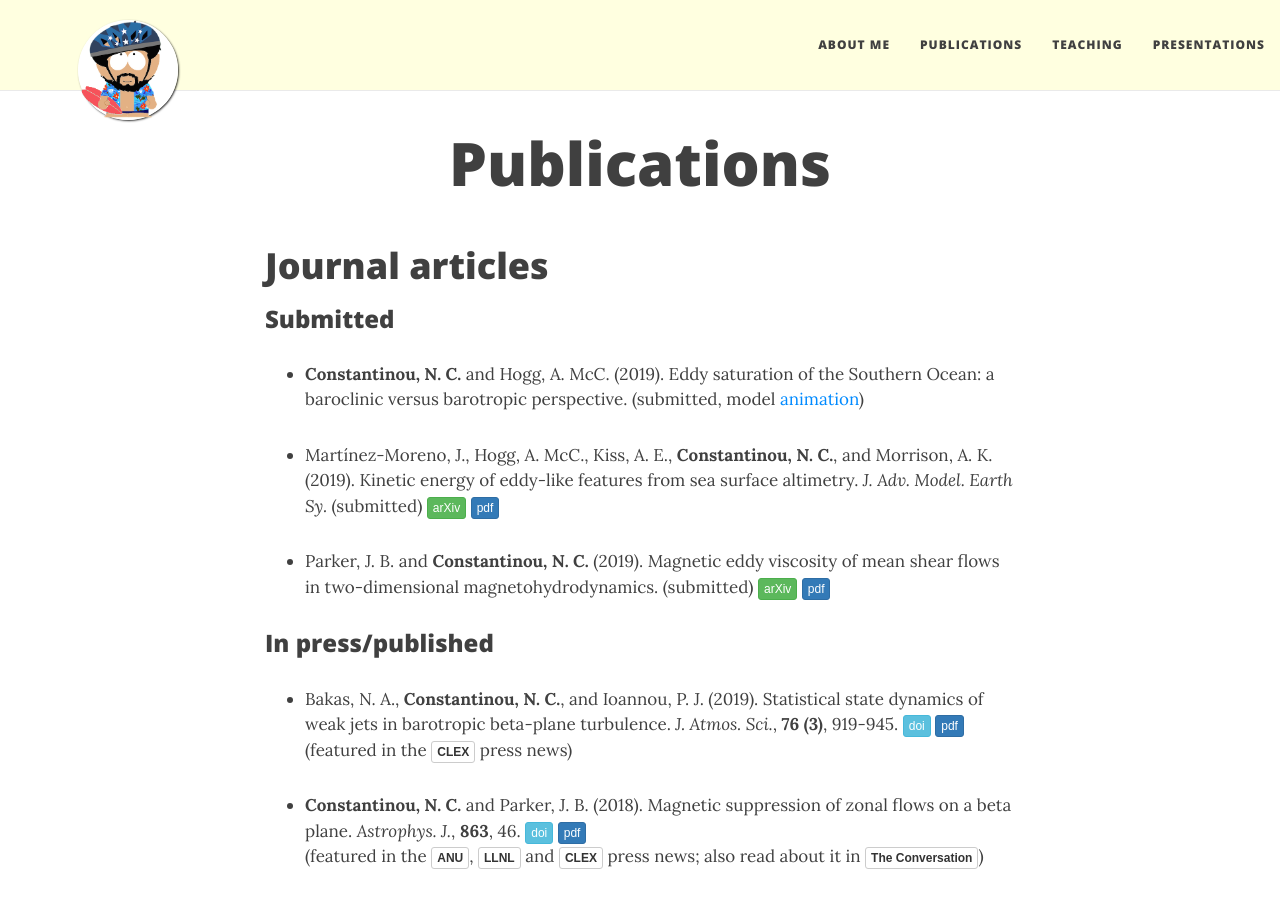
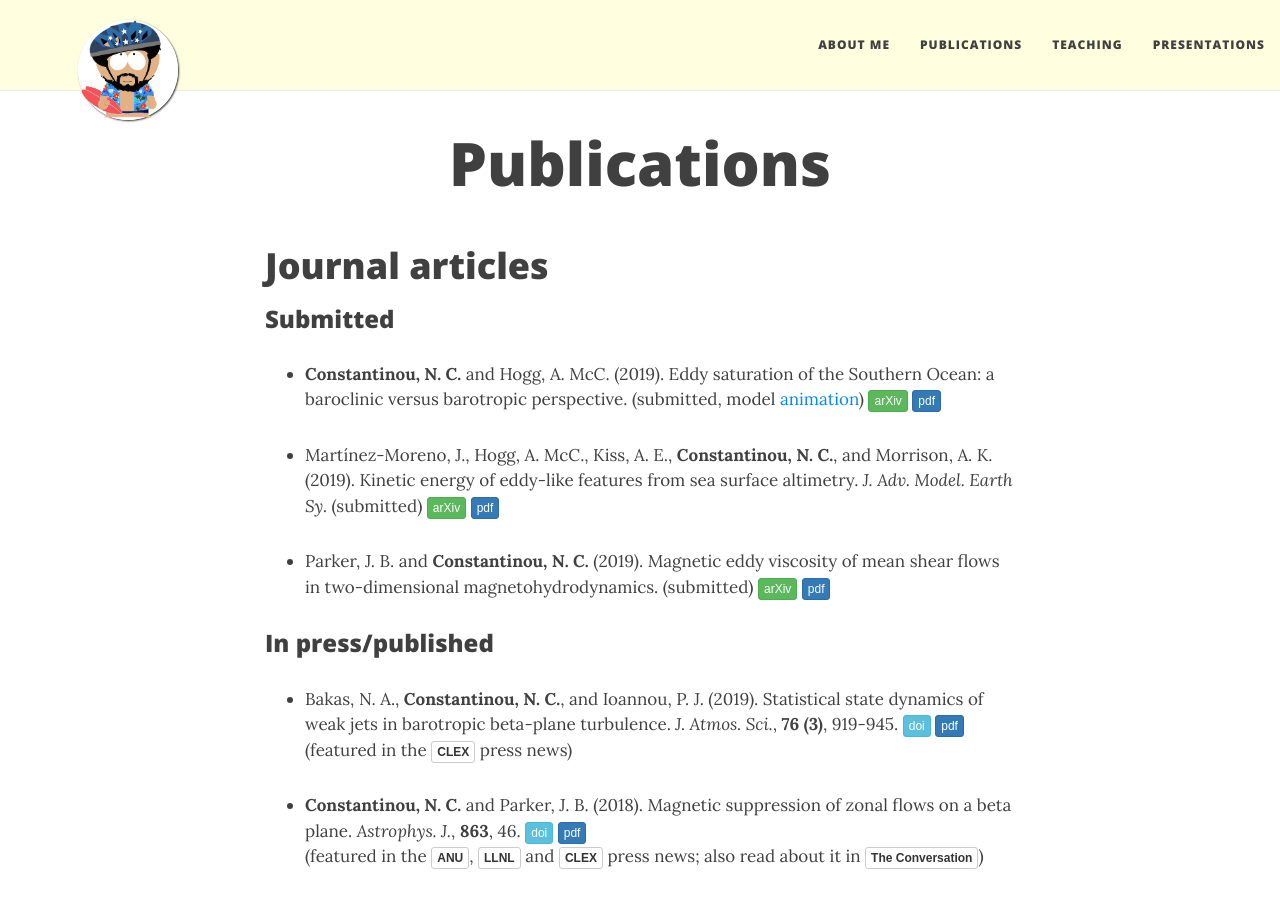
Before and after one commit to navidcy/navidcy.github.io, a Jekyll site: the page built from publications.md, in a window 1280 px wide and 900 px high. Built offline with Jekyll 4.4.1, drawn with Linux system fonts in a browser that asks for light colours; nearby versions of some CDN libraries; comment, search, counter and statistics services are not loaded.

Commit message:
adds EddySat-BC-BT pdf and arxiv

```diff
--- a/publications.md
+++ b/publications.md
@@ -13,7 +13,7 @@
 - Rocha, C. B., Bossy, T., **Constantinou, N. C.**, Llewellyn Smith, S. G., and  Young, W. R. (2019). The heat flux of horizontal convection: definition of the Nusselt number. _J. Fluid Mech._ (submitted) [<span class="btn btn-success btn-xs{{end}}" style="font-family:sans-serif;">arXiv</span>][arXiv:1906.01929]{:target="_blank"} [<span class="btn btn-primary btn-xs{{end}}" style="font-family:sans-serif;">pdf</span>][TrackEddies-SSH]
 -->
 
-- **Constantinou, N. C.** and  Hogg, A. McC. (2019). Eddy saturation of the Southern Ocean: a baroclinic versus barotropic perspective. (submitted, model [animation][twolayer-mom6-movie]) <!--[<span class="btn btn-success btn-xs{{end}}" style="font-family:sans-serif;">arXiv</span>][arXiv:1906.01929]{:target="_blank"} [<span class="btn btn-primary btn-xs{{end}}" style="font-family:sans-serif;">pdf</span>][eddysaturation-BC-BT] -->
+- **Constantinou, N. C.** and  Hogg, A. McC. (2019). Eddy saturation of the Southern Ocean: a baroclinic versus barotropic perspective. (submitted, model [animation][twolayer-mom6-movie]) [<span class="btn btn-success btn-xs{{end}}" style="font-family:sans-serif;">arXiv</span>][arXiv:1906.08442]{:target="_blank"} [<span class="btn btn-primary btn-xs{{end}}" style="font-family:sans-serif;">pdf</span>][eddysaturation-BC-BT]
 
 
 - Martínez-Moreno, J., Hogg, A. McC., Kiss, A. E., **Constantinou, N. C.**, and Morrison, A. K. (2019). Kinetic energy of eddy-like features from sea surface altimetry. _J. Adv. Model. Earth Sy._ (submitted) [<span class="btn btn-success btn-xs{{end}}" style="font-family:sans-serif;">arXiv</span>][arXiv:1906.01929]{:target="_blank"} [<span class="btn btn-primary btn-xs{{end}}" style="font-family:sans-serif;">pdf</span>][TrackEddies-SSH]
@@ -131,6 +131,7 @@
 [arXiv:1805.09847]: https://arxiv.org/abs/1805.09847
 [arXiv:1902.01105]: https://arxiv.org/abs/1902.01105
 [arXiv:1906.01929]: https://arxiv.org/abs/1906.01929
+[arXiv:1906.08442]: https://arxiv.org/abs/1906.08442
 
 [twolayer-mom6-movie]: https://vimeo.com/342848501
 
```
Also changed, not shown: 1 other file.
